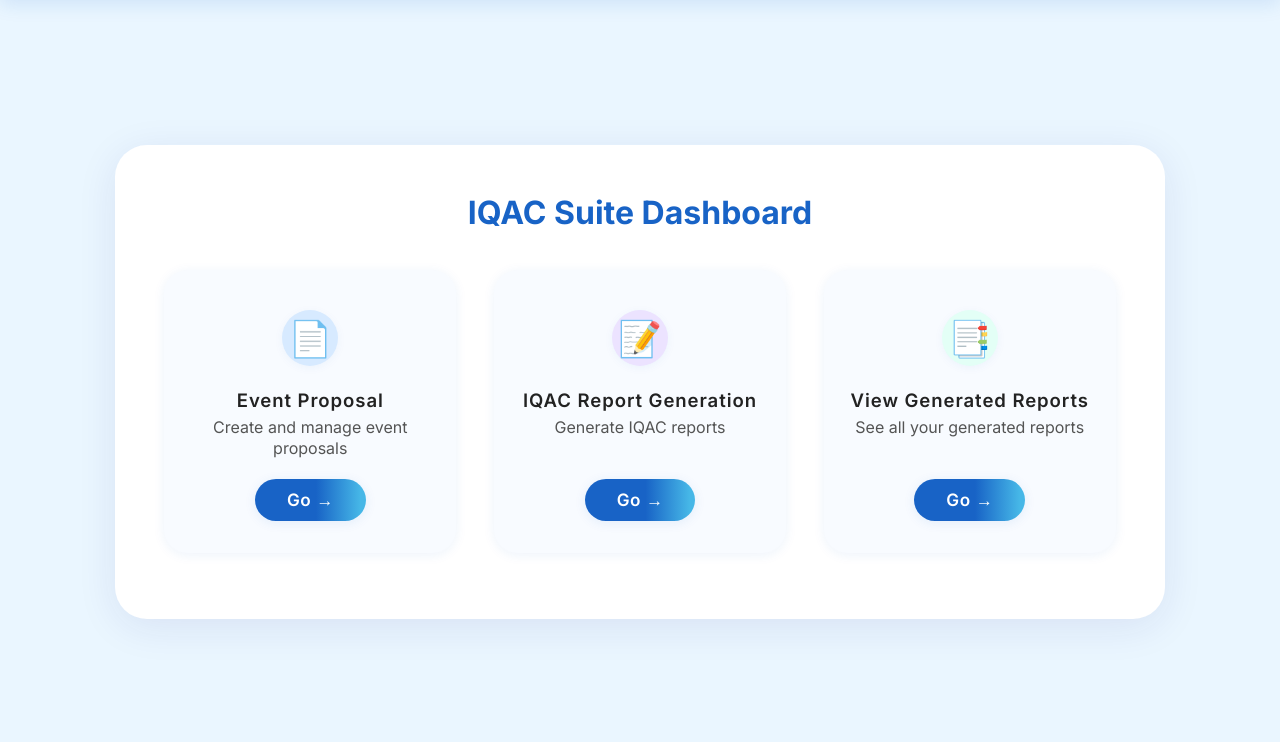
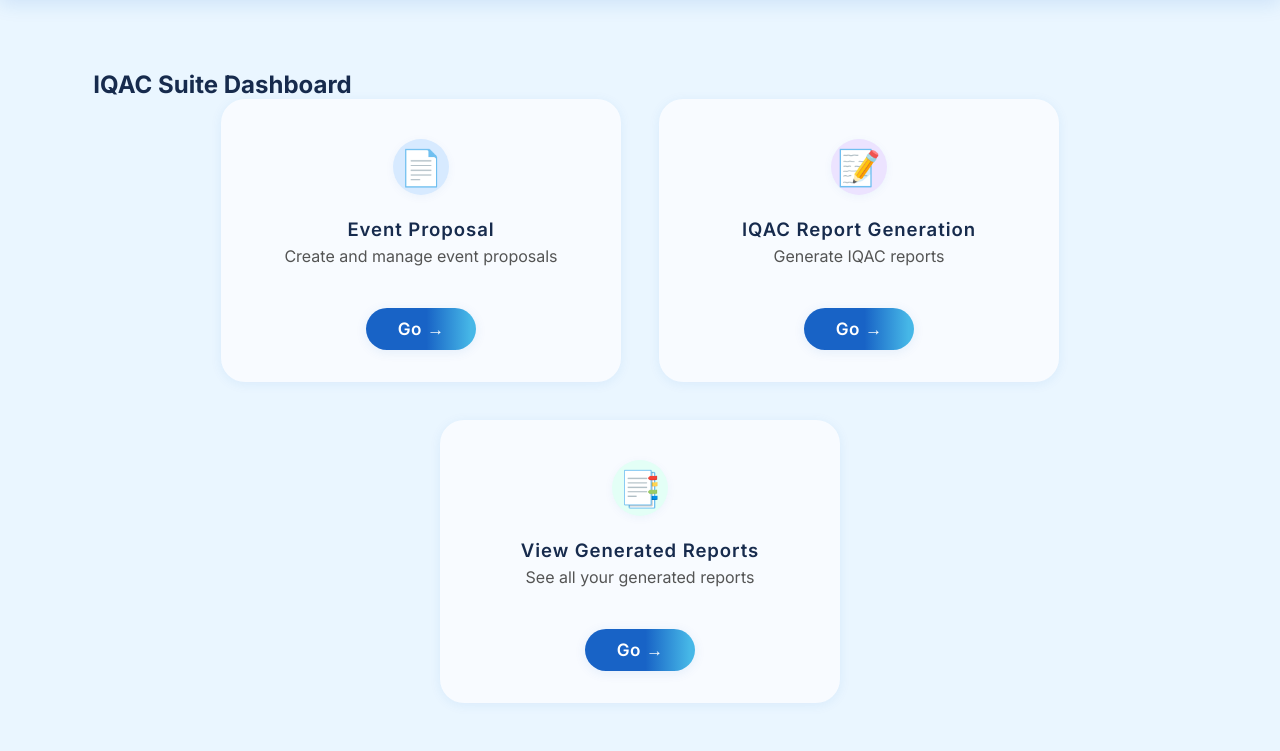
Before and after one commit to mgi25/IQAC-Suite, a Django app: page /suite/suite/ in a window 1280 px wide. Shown: the part 78-829 px from the top of the page. Run offline with Django 5.2, Linux system fonts and the light colour scheme; the visitor is signed in with stand-in values (Sample User, id 1).

Commit message:
Updated iqac_suite_dashboard.css

```diff
--- a/emt/static/emt/css/iqac_suite_dashboard.css
+++ b/emt/static/emt/css/iqac_suite_dashboard.css
@@ -1,89 +1,119 @@
+/* Base */
 body {
     background: #eaf6ff;
+    margin: 0;
+    font-family: 'Inter', sans-serif;
 }
 
+/* Outer Wrapper */
 .suite-dashboard-outer {
-    min-height: calc(100vh - 80px); /* adjust if your header is taller */
+    min-height: calc(100vh - 80px);
+    padding: 48px 24px;
     display: flex;
+    flex-direction: column;
     align-items: center;
     justify-content: center;
 }
 
-.suite-dashboard-container {
-    width: 100%;
-    max-width: 1050px;
-    margin: 0 auto;
-    padding: 48px 24px 54px 24px;
-    background: #fff;
-    border-radius: 2rem;
-    box-shadow: 0 8px 40px 0 rgba(31,38,135,0.09);
-    z-index: 1;
-    display: flex;
-    flex-direction: column;
-    align-items: center;
+/* Heading */
+.suite-dashboard-heading {
+    text-align: center;
+    font-size: 2.4rem;
+    color: #1863c6;
+    font-weight: 700;
+    margin-bottom: 38px;
+    opacity: 0;
+    transform: translateY(20px);
+    animation: fadeSlideUp 0.8s ease forwards;
 }
 
-.suite-dashboard-container h2 {
-    text-align: center;
-    margin-bottom: 38px;
-    color: #1863c6;
-    font-weight: 700;
-    font-size: 2rem;
-}
-
+/* Cards wrapper */
 .suite-options {
+    width: 100%;
     display: flex;
     gap: 38px;
     justify-content: center;
     flex-wrap: wrap;
+    padding: 0 5vw;
 }
 
+/* Individual Card */
 .suite-card {
-    flex: 1 1 270px;
-    max-width: 315px;
-    min-width: 250px;
+    width: 100%;
+    max-width: 400px;
     background: #f8fbff;
     border-radius: 1.5rem;
-    padding: 40px 22px 32px 22px;
-    box-shadow: 0 2px 12px 0 rgba(24, 99, 198, 0.08);
-    transition: transform 0.2s, box-shadow 0.2s;
-    text-align: center;
-    color: #222;
+    padding: 40px 24px 32px 24px;
+    box-shadow: 0 2px 12px rgba(24, 99, 198, 0.08);
+    transition: transform 0.3s ease, box-shadow 0.3s ease;
     display: flex;
     flex-direction: column;
     align-items: center;
-    margin-bottom: 12px;
+    text-align: center;
+
+    /* Animation on load */
+    opacity: 0;
+    transform: translateY(30px);
+    animation: fadeSlideUp 0.8s ease forwards;
+}
+
+/* Stagger delay */
+.suite-card:nth-child(1) {
+    animation-delay: 0.2s;
+}
+
+.suite-card:nth-child(2) {
+    animation-delay: 0.4s;
+}
+
+.suite-card:nth-child(3) {
+    animation-delay: 0.6s;
 }
 
 .suite-card:hover:not(.suite-card-disabled) {
     transform: translateY(-8px) scale(1.04);
-    box-shadow: 0 10px 32px 0 rgba(24, 99, 198, 0.13);
+    box-shadow: 0 10px 32px rgba(24, 99, 198, 0.13);
     background: #f0f7ff;
 }
 
+/* Icon */
 .suite-card-icon {
     display: flex;
     align-items: center;
     justify-content: center;
     margin-bottom: 20px;
-    width: 56px; height: 56px;
+    width: 56px;
+    height: 56px;
     border-radius: 50%;
     font-size: 2.2rem;
-    box-shadow: 0 2px 10px 0 rgba(24, 99, 198, 0.05);
+    box-shadow: 0 2px 10px rgba(24, 99, 198, 0.05);
     background: #eaf2ff;
 }
-.suite-card-icon-blue { background: #d7eaff; }
-.suite-card-icon-purple { background: #ece3ff; }
-.suite-card-icon-green { background: #e3fff6; }
 
+.suite-card-icon-blue {
+    background: #d7eaff;
+}
+
+.suite-card-icon-purple {
+    background: #ece3ff;
+}
+
+.suite-card-icon-green {
+    background: #e3fff6;
+}
+
+/* Title */
 .suite-card-title {
     font-size: 1.16rem;
     font-weight: 600;
     margin-bottom: 6px;
     margin-top: 3px;
     letter-spacing: 0.05em;
+    text-align: center;
+    width: 100%;
 }
 
+/* Description */
 .suite-card-desc {
     font-size: 1rem;
     color: #4a4a4a;
@@ -91,10 +121,13 @@ body {
     min-height: 44px;
     line-height: 1.3;
     opacity: 0.94;
+    text-align: center;
+    width: 100%;
 }
 
-/* --- BUTTON MAGIC STARTS HERE --- */
+/* Button */
 .suite-card-btn {
+    align-self: center;
     position: relative;
     overflow: hidden;
     padding: 10px 32px;
@@ -104,14 +137,13 @@ body {
     font-weight: 600;
     color: #fff;
     background: linear-gradient(90deg, #1863c6 55%, #46b7e7 95%);
-    box-shadow: 0 2px 12px 0 rgba(24,99,198,0.09);
+    box-shadow: 0 2px 12px rgba(24, 99, 198, 0.09);
     text-decoration: none;
     cursor: pointer;
     outline: none;
     letter-spacing: 0.03em;
     display: inline-block;
     z-index: 1;
-    /* Only transform animates, bg stays static (handled by ::before) */
     transition: transform 1.5s;
 }
 
@@ -140,8 +172,8 @@ body {
 .suite-card-btn:focus {
     transform: translateY(-1.5px) scale(1.04);
 }
-/* --- BUTTON MAGIC ENDS HERE --- */
 
+/* Disabled */
 .suite-card-btn-disabled {
     background: #e0e5ed !important;
     color: #b0b8c9 !important;
@@ -154,8 +186,27 @@ body {
     opacity: 0.63;
 }
 
+/* Responsive */
 @media (max-width: 900px) {
-    .suite-options { flex-direction: column; gap: 22px; }
-    .suite-card { max-width: 97vw; }
-    .suite-dashboard-container { padding: 36px 3vw; }
+    .suite-options {
+        flex-direction: column;
+        gap: 22px;
+    }
+
+    .suite-card {
+        max-width: 97vw;
+    }
 }
+
+/* === Animations === */
+@keyframes fadeSlideUp {
+    0% {
+        opacity: 0;
+        transform: translateY(30px);
+    }
+
+    100% {
+        opacity: 1;
+        transform: translateY(0);
+    }
+}
```
